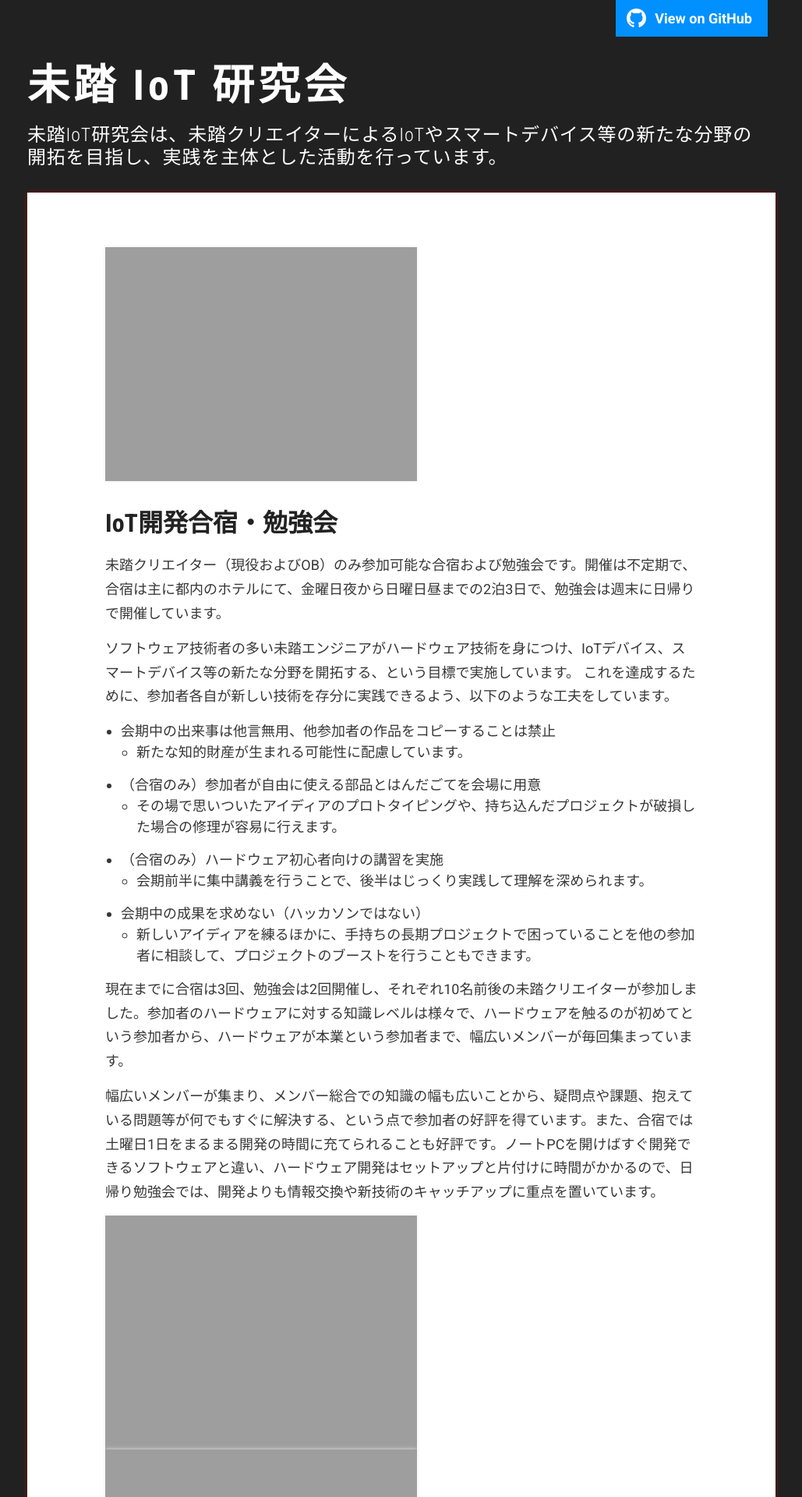
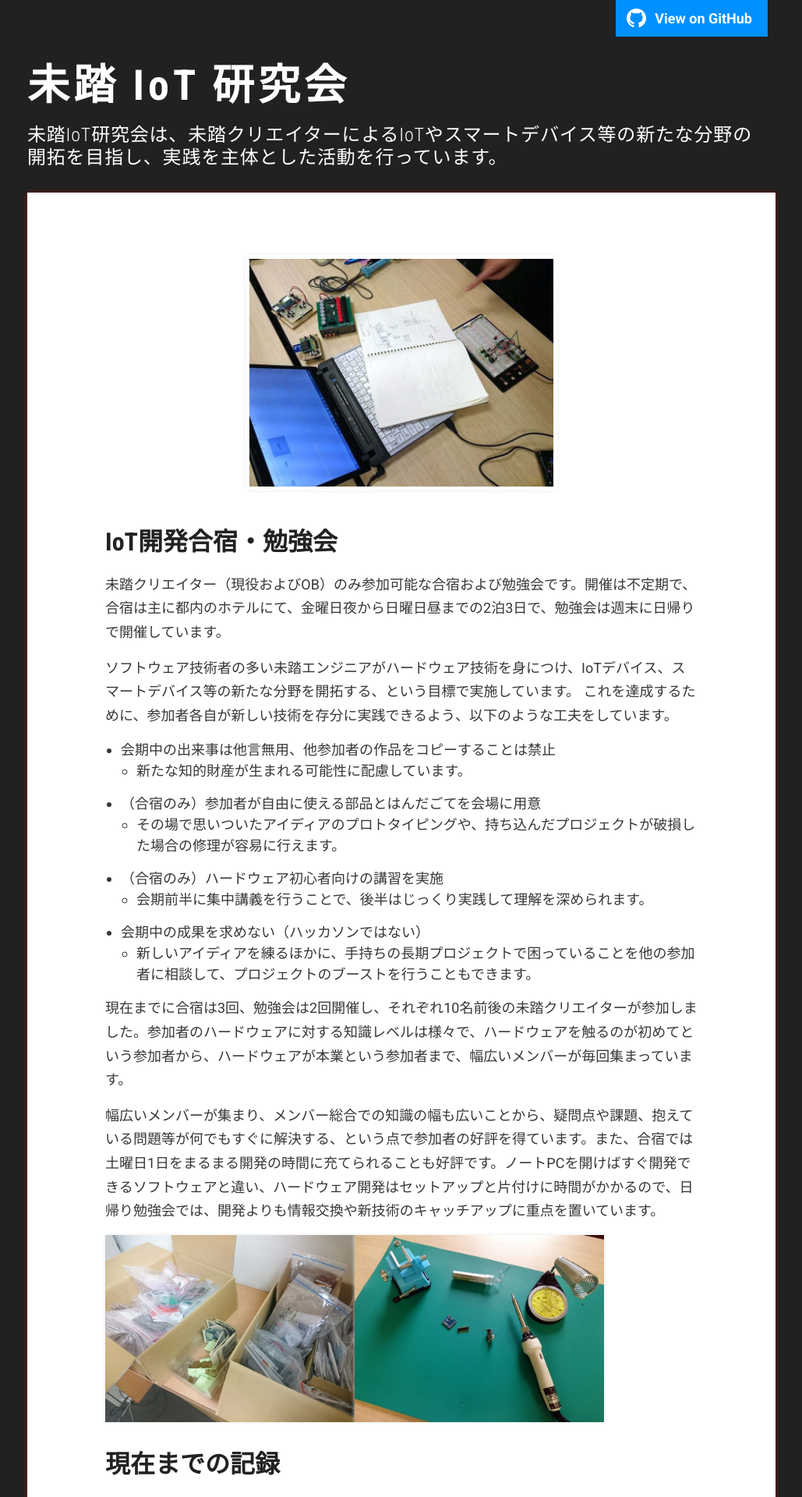
Before and after one commit to uedamm/mitou-iot-web, a Jekyll site: the page built from camp.md, in a window 1280 px wide. Shown: the top 1920 px of the page at 78% size, without its empty margins (125-1154 px from the left). Built offline with Jekyll 4.4.1, drawn with Linux system fonts in a browser that asks for light colours.

Commit message:
fixing wrong image tags

```diff
--- a/camp.md
+++ b/camp.md
@@ -2,7 +2,7 @@
 layout: default
 ---
 
-![](images/DSC_3507.jpg =400x)
+<center><img src="images/DSC_3507.jpg" width="400" /></center>
 
 ## IoT開発合宿・勉強会
 
@@ -24,7 +24,7 @@ layout: default
 
 幅広いメンバーが集まり、メンバー総合での知識の幅も広いことから、疑問点や課題、抱えている問題等が何でもすぐに解決する、という点で参加者の好評を得ています。また、合宿では土曜日1日をまるまる開発の時間に充てられることも好評です。ノートPCを開けばすぐ開発できるソフトウェアと違い、ハードウェア開発はセットアップと片付けに時間がかかるので、日帰り勉強会では、開発よりも情報交換や新技術のキャッチアップに重点を置いています。
 
-![](images/DSC_3478.jpg =320x) ![](images/DSC_3490.jpg =320x)
+<img src="images/DSC_3478.jpg" width="320" /><img src="images/DSC_3490.jpg" width="320" />
 
 ## 現在までの記録
 
```
Also changed, not shown: class.md (+1 -1 lines), index.md (+1 -1 lines).
